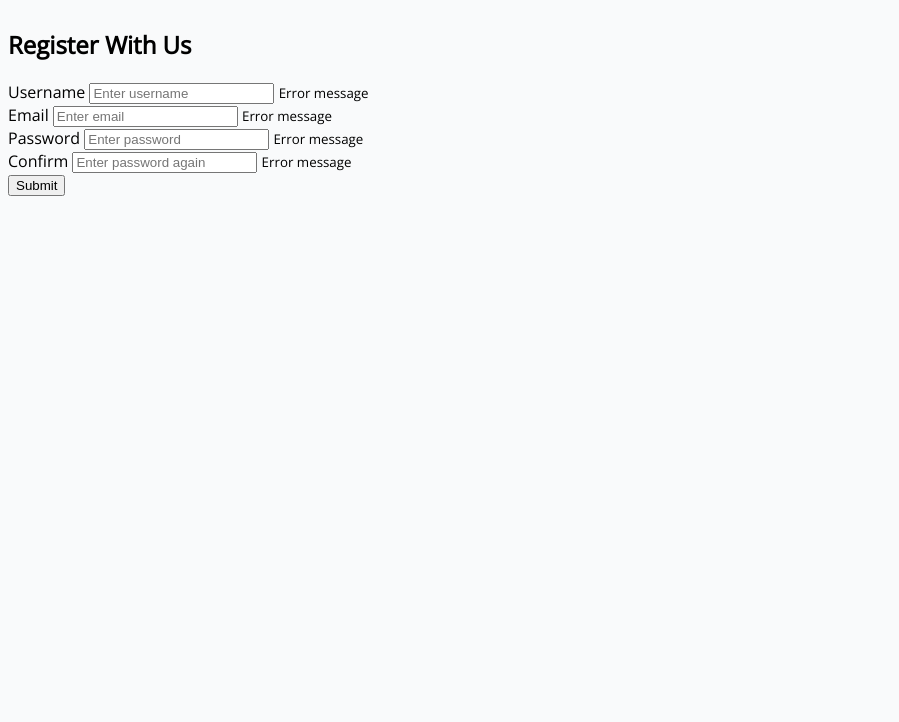
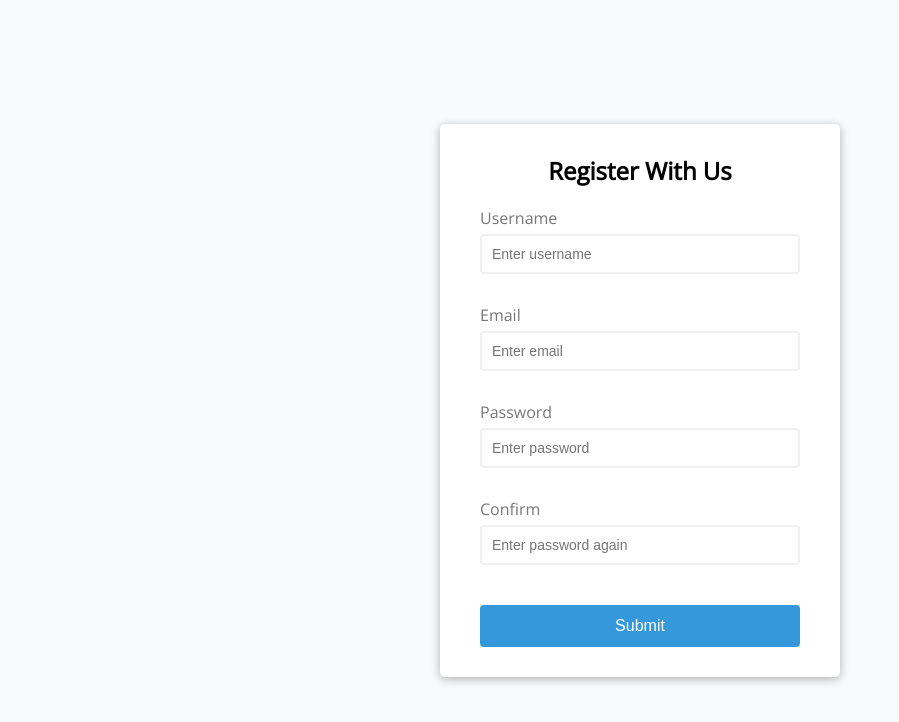
Before and after one commit to luistorres0/form-validator, a plain HTML site: page index.html in a window 1280 px wide. Shown: the whole page, without its empty margins (0-899 px from the left). Drawn offline with nearby package versions, Linux system fonts and the light colour scheme.

Commit message:
Added styling to the form

```diff
--- a/styles.css
+++ b/styles.css
@@ -1,11 +1,95 @@
 @import url("https://fonts.googleapis.com/css2?family=Open+Sans&display=swap");
+
+:root {
+  --success-color: #2ecc71;
+  --error-color: #e74c4c;
+}
 
 * {
   box-sizing: border-box;
 }
 
-body{
-    background-color: #f9fafb;
-    font-family: "Open Sans", sans-serif;
-    display: flex;
+body {
+  background-color: #f9fafb;
+  font-family: "Open Sans", sans-serif;
+  display: flex;
+  align-items: center;
+  justify-content: center;
+  min-height: 100vh;
+  margin: 0;
 }
+
+.container {
+  background-color: #fff;
+  border-radius: 5px;
+  box-shadow: 0 2px 10px rgba(0, 0, 0, 0.3);
+  width: 400px;
+}
+
+h2 {
+  text-align: center;
+  margin: 0 0 20px;
+}
+
+.form {
+  padding: 30px 40px;
+}
+
+.form-control {
+  margin-bottom: 10px;
+  padding-bottom: 20px;
+  position: relative;
+}
+
+.form-control label {
+  color: #777;
+  display: block;
+  margin-bottom: 5px;
+}
+
+.form-control input {
+  border: 2px solid #f0f0f0;
+  border-radius: 4px;
+  display: block;
+  width: 100%;
+  padding: 10px;
+  font-size: 14px;
+}
+
+.form-control input:focus {
+  outline: 0;
+  border-color: #777;
+}
+
+.form-control.success input {
+  border-color: var(--success-color);
+}
+
+.form-control.error input {
+  border-color: var(--error-color);
+}
+
+.form-control small {
+  color: var(--error-color);
+  position: absolute;
+  bottom: 0;
+  left: 0;
+  visibility: hidden;
+}
+
+.form-control.error small {
+  visibility: visible;
+}
+
+.form button {
+  cursor: pointer;
+  background-color: #3498db;
+  border: 2px solid #3498db;
+  border-radius: 4px;
+  color: #fff;
+  display: block;
+  font-size: 16px;
+  padding: 10px;
+  margin-top: 20px;
+  width: 100%;
+}
```
